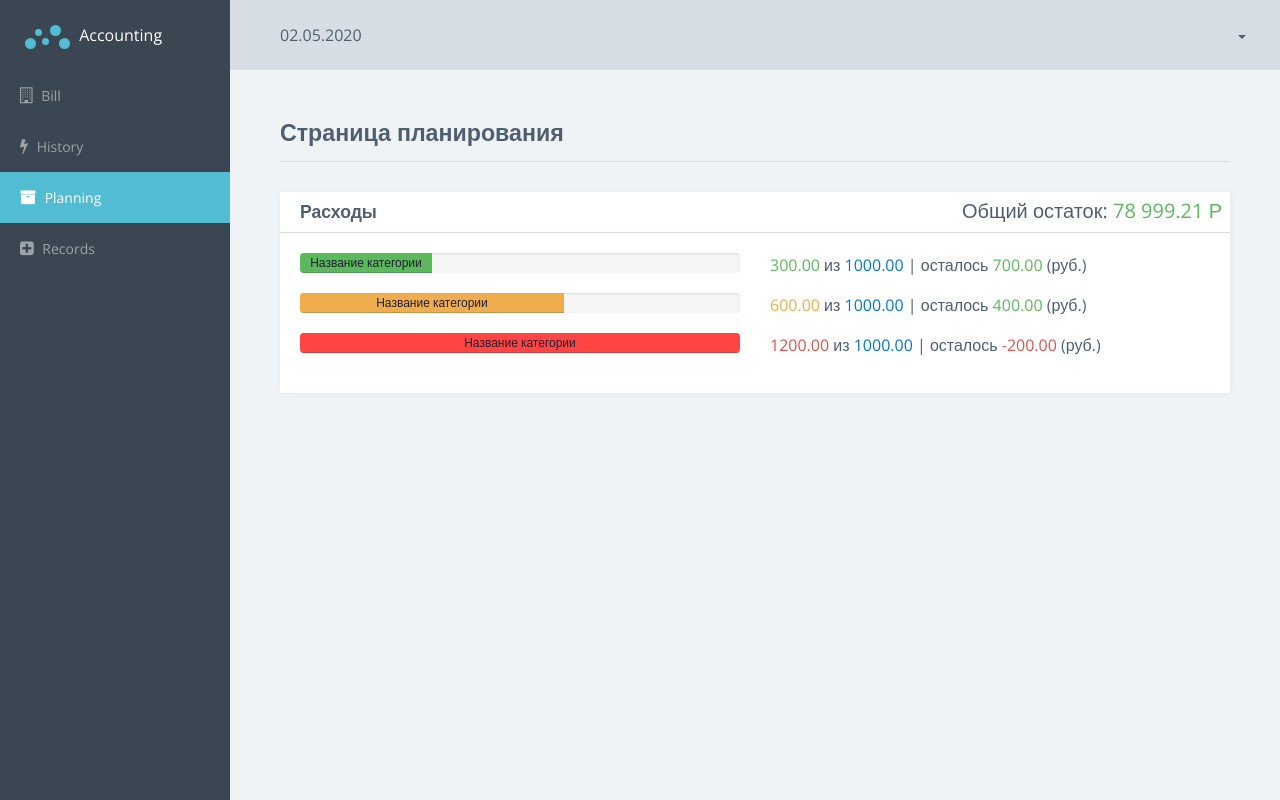
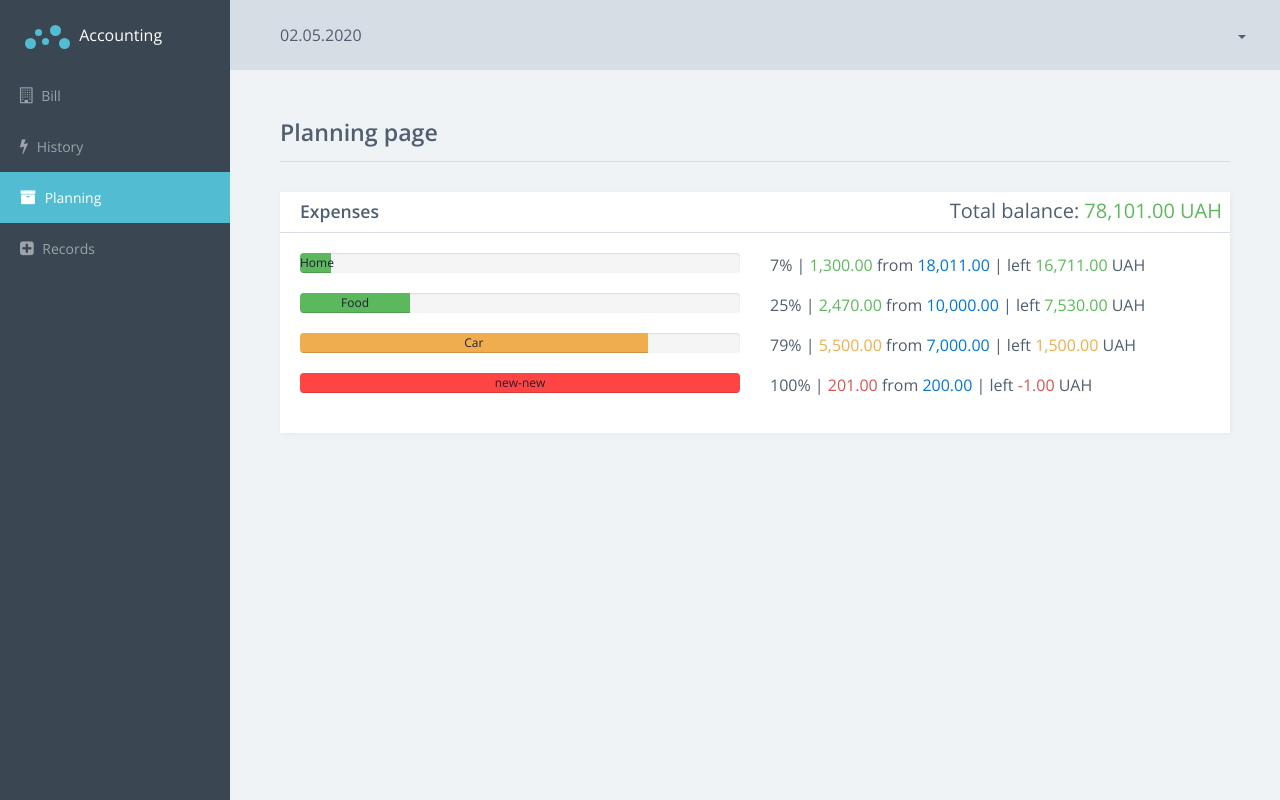
Before and after one commit to anikeieva/home-accounting, an Angular app: page /system/planning in a window 1280 px wide. Built offline with nearby package versions, Linux system fonts and the light colour scheme; data requests are answered from the project's data file.

Commit message:
Finished planning page

```diff
--- a/db.json
+++ b/db.json
@@ -14,7 +14,7 @@
     }
   ],
   "bill": {
-    "value": 80500,
+    "value": 78101,
     "currency": "UAH"
   },
   "categories": [
@@ -35,23 +35,8 @@
     },
     {
       "name": "new-new",
-      "limit": 1345678,
+      "limit": 200,
       "id": 4
-    },
-    {
-      "name": "new-category",
-      "limit": 2,
-      "id": 5
-    },
-    {
-      "name": "new4",
-      "limit": 1,
-      "id": 6
-    },
-    {
-      "name": "test5",
-      "limit": 1,
-      "id": 7
     }
   ],
   "events": [
@@ -96,20 +81,28 @@
       "description": "Refueling + maintenance passage"
     },
     {
-      "type": "income",
-      "amount": 500,
-      "category": "4",
-      "date": "15.05.2020 23.04.52",
-      "description": "test",
-      "id": 6
+      "type": "outcome",
+      "amount": 150,
+      "category": 4,
+      "date": "17.05.2020 13.45.25",
+      "description": " 150",
+      "id": 15
     },
     {
       "type": "outcome",
-      "amount": 20000,
-      "category": 1,
-      "date": "15.05.2020 23.19.48",
+      "amount": 1500,
+      "category": 3,
+      "date": "17.05.2020 13.48.07",
       "description": "test",
-      "id": 7
+      "id": 16
+    },
+    {
+      "type": "outcome",
+      "amount": 51,
+      "category": 4,
+      "date": "17.05.2020 13.48.24",
+      "description": "test",
+      "id": 17
     }
   ]
 }
--- a/src/app/shared/services/bill.service.ts
+++ b/src/app/shared/services/bill.service.ts
@@ -26,7 +26,6 @@ export class BillService extends BaseApiService {
         catchError((error: HttpErrorResponse) => {
           const errorMessage: string = (error && error.error && error.error.errorDescription) ||
           'Error with monobank API';
-          console.log(errorMessage);
 
           return throwError(errorMessage);
         })
--- a/src/app/shared/services/events.service.ts
+++ b/src/app/shared/services/events.service.ts
@@ -16,4 +16,8 @@ export class EventsService extends BaseApiService {
   addEvent(event: AccEvent): Observable<AccEvent> {
     return this.post('events', event);
   }
+
+  getEvents(): Observable<AccEvent[]> {
+    return  this.get('events');
+  }
 }
--- a/src/app/system/planning-page/planning-page.component.html
+++ b/src/app/system/planning-page/planning-page.component.html
@@ -1,77 +1,63 @@
 <div class="title-block">
   <h3 class="title">
-    Страница планирования <span class="sparkline bar"></span>
+    Planning page
+    <span class="sparkline bar"></span>
   </h3>
 </div>
-<section class="section">
+<section class="section" *ngIf="isLoaded">
   <div class="row">
     <div class="col-md-12">
       <div class="card">
         <div class="card-header card-header-sm bordered">
           <div class="header-block">
-            <h3 class="title">Расходы</h3>
+            <h3 class="title">Expenses</h3>
           </div>
           <h5 class="planning-expenses pull-right">
-            Общий остаток: <span class="text-success">78 999.21 Р</span>
+            Total balance: <span class="text-success">
+            {{bill.value | number: '1.2'}} UAH
+          </span>
           </h5>
         </div>
+
         <div class="card-block">
-          <div class="row">
+          <div class="row" *ngFor="let category of categories">
             <div class="col-xs-6">
               <div class="n-progress">
-                <div class="progress-bar success" style="width: 30%;">
-                  <span>Название категории</span>
+                <div class="progress-bar {{getCategoryClassColor(category)}}" [ngStyle]="{width: getPercentString(category)}">
+                  <span>
+                    {{category.name}}
+                  </span>
                 </div>
               </div>
             </div>
             <div class="col-xs-6">
               <p>
-                <span class="text-success">300.00</span>
-                из
-                <span class="text-primary">1000.00</span>
-                |
-                осталось <span class="text-success">700.00</span> (руб.)
+                <span>
+                  {{getPercentString(category)}} |
+                </span>
+
+                <span class="text-{{getCategoryClassColor(category)}}">
+                  {{getCategoryCost(category) | number: '1.2'}}
+                </span>
+                from
+                <span class="text-primary">
+                  {{category.limit | number: '1.2'}}
+                </span>
+                  |
+                  left
+                <span class="text-{{getCategoryClassColor(category)}}">
+                  {{(category.limit - getCategoryCost(category)) | number: '1.2'}}
+                </span> UAH
               </p>
             </div>
           </div>
-          <div class="row">
-            <div class="col-xs-6">
-              <div class="n-progress">
-                <div class="progress-bar warning" style="width: 60%;">
-                  <span>Название категории</span>
-                </div>
-              </div>
-            </div>
-            <div class="col-xs-6">
-              <p>
-                <span class="text-warning">600.00</span>
-                из
-                <span class="text-primary">1000.00</span>
-                |
-                осталось <span class="text-success">400.00</span> (руб.)
-              </p>
-            </div>
-          </div>
-          <div class="row">
-            <div class="col-xs-6">
-              <div class="n-progress">
-                <div class="progress-bar danger" style="width: 100%;">
-                  <span>Название категории</span>
-                </div>
-              </div>
-            </div>
-            <div class="col-xs-6">
-              <p>
-                <span class="text-danger">1200.00</span>
-                из
-                <span class="text-primary">1000.00</span>
-                |
-                осталось <span class="text-danger">-200.00</span> (руб.)
-              </p>
-            </div>
-          </div>
+
         </div>
       </div>
     </div>
   </div>
 </section>
+
+<section class="section" *ngIf="!isLoaded">
+  Loading...
+</section>
--- a/src/app/system/planning-page/planning-page.component.ts
+++ b/src/app/system/planning-page/planning-page.component.ts
@@ -1,15 +1,80 @@
-import { Component, OnInit } from '@angular/core';
+import {Component, OnDestroy, OnInit} from '@angular/core';
+import {combineLatest, Subscription} from 'rxjs';
+import {BillService} from '../../shared/services/bill.service';
+import {CategoriesService} from '../../shared/services/categories.service';
+import {EventsService} from '../../shared/services/events.service';
+import {Bill} from '../../shared/models/bill.model';
+import {Category} from '../../shared/models/category';
+import {AccEvent} from '../../shared/models/event.model';
 
 @Component({
   selector: 'acc-planning-page',
   templateUrl: './planning-page.component.html',
   styleUrls: ['./planning-page.component.scss']
 })
-export class PlanningPageComponent implements OnInit {
+export class PlanningPageComponent implements OnInit, OnDestroy {
+  subscriptions: Subscription[] = [];
+  isLoaded = false;
+  bill: Bill;
+  categories: Category[];
+  events: AccEvent[];
 
-  constructor() { }
+  constructor(
+    private billService: BillService,
+    private categoriesService: CategoriesService,
+    private eventsService: EventsService
+  ) { }
 
   ngOnInit(): void {
+    this.subscriptions.push(
+      combineLatest([
+        this.billService.getBill(),
+        this.categoriesService.getCategories(),
+        this.eventsService.getEvents()
+      ]).subscribe((data: [Bill, Category[], AccEvent[]]) => {
+        this.bill = data[0];
+        this.categories = data[1];
+        this.events = data[2];
+
+        this.isLoaded = true;
+      })
+    );
+  }
+
+  getCategoryCost(category: Category): number {
+    const categoryEvents: AccEvent[] = this.events.filter((event: AccEvent) => {
+      return event && (event.category === category.id) && event.type === 'outcome';
+    });
+
+    return categoryEvents.reduce((acc: number, item: AccEvent) => {
+      return acc + item.amount;
+    }, 0);
+  }
+
+  ngOnDestroy(): void {
+    this.subscriptions.forEach((subscription: Subscription) => {
+      subscription.unsubscribe();
+    });
+  }
+
+  getPercentString(category: Category): string {
+    return this.getCategoryPercent(category) + '%';
+  }
+
+  getCategoryClassColor(category: Category): string {
+    const percent: number = this.getCategoryPercent(category);
+    return percent < 60 ? 'success' : percent >= 100 ? 'danger' : 'warning';
+  }
+
+  private getCategoryPercent(category: Category): number {
+    if (!category) {
+      return 0;
+    }
+
+    const percent: number = (100 * this.getCategoryCost(category)) / category.limit;
+    const resultPercent: number = percent > 100 ? 100 : percent;
+
+    return Math.round(resultPercent);
   }
 
 }
--- a/src/app/system/records-page/add-event/add-event.component.html
+++ b/src/app/system/records-page/add-event/add-event.component.html
@@ -19,7 +19,7 @@
                 name="category"
                 [ngModel]="1">
           <option *ngFor="let category of categories"
-                  [value]="category.id">
+                  [ngValue]="category.id">
             {{category.name}}
           </option>
         </select>
--- a/src/app/system/records-page/add-event/add-event.component.ts
+++ b/src/app/system/records-page/add-event/add-event.component.ts
@@ -29,9 +29,7 @@ export class AddEventComponent implements OnInit, OnDestroy {
   constructor(private eventsService: EventsService,
               private billService: BillService) { }
 
-  ngOnInit(): void {
-    console.log(this.categories);
-  }
+  ngOnInit(): void {}
 
   onSubmit(form: NgForm) {
     if (form) {
```
